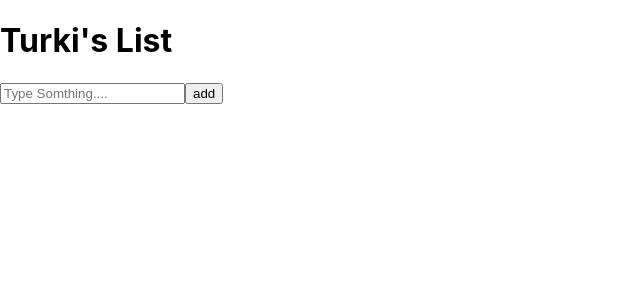
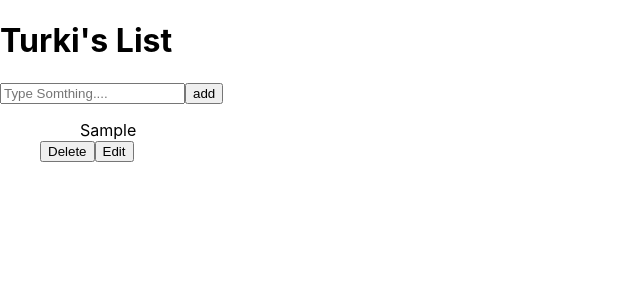
Before and after one commit to turkiBash/todonotes_list, a React (Create React App) app: page / in a window 1280 px wide. Both pictures are taken after typing "Sample" into the empty fields and a click on the button "add". Shown: the top 300 px of the page, without its empty margins (0-640 px from the left). Built offline with nearby package versions, Linux system fonts and the light colour scheme.

Commit message:
Getting the add component work with the other components

```diff
--- a/src/App.js
+++ b/src/App.js
@@ -1,6 +1,7 @@
 import Form from "./components/Form";
-import Todist from "./components/Todist";
+import TodoList from "./components/TodoList";
 import { useState } from "react";
+
 
 
 function App() {
@@ -19,7 +20,7 @@ function App() {
           setInputText={setInputText}
           inputText={inputText}
         />
-        <Todist />
+        <TodoList setTodos={setTodos} todos={todos}/>
     </div>
   );
 }
--- a/src/components/Todist.js
+++ /dev/null
@@ -1,12 +0,0 @@
-import React from 'react';
-
-const Todist = () => {
-
-    return (
-        <div className="Todo-list">
-           <ul className="">
-           </ul>
-        </div>
-    );
-}
-export default Todist;
--- /dev/null
+++ b/src/components/Todo.js
@@ -0,0 +1,19 @@
+import React from 'react';
+
+const Todo = ({text}) => {
+
+    // const deleteHandler = (e) => {
+    //     let deleteBtn = e.target.value
+    //
+    // }
+    return (
+        <div className="todo">
+            <ul>{text}</ul>
+                <button className="delete-btn">Delete</button>
+            <button className="edit-btn">Edit</button>
+        </div>
+    )
+
+};
+
+export default Todo;
--- /dev/null
+++ b/src/components/TodoList.js
@@ -0,0 +1,16 @@
+import React from 'react';
+import Todo from "./Todo";
+
+const TodoList = ({todos}) => {
+
+    return (
+        <div className="Todo-list">
+           <ul className="">
+               {todos.map((todo) => (
+                   <Todo text={todo.text} key={todo.id} />
+               ))}
+           </ul>
+        </div>
+    );
+}
+export default TodoList;
```
